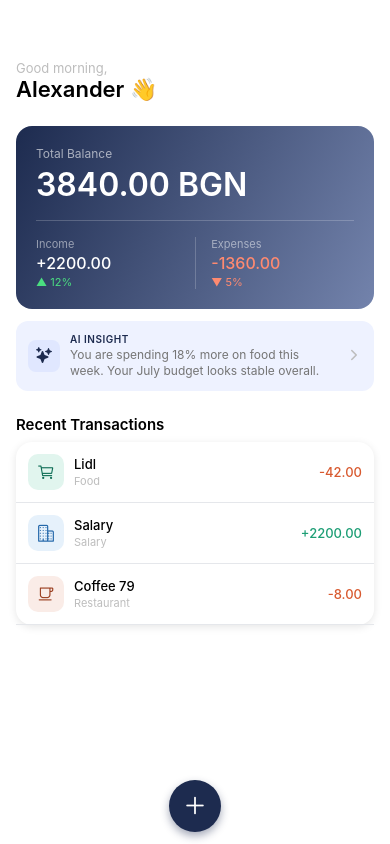
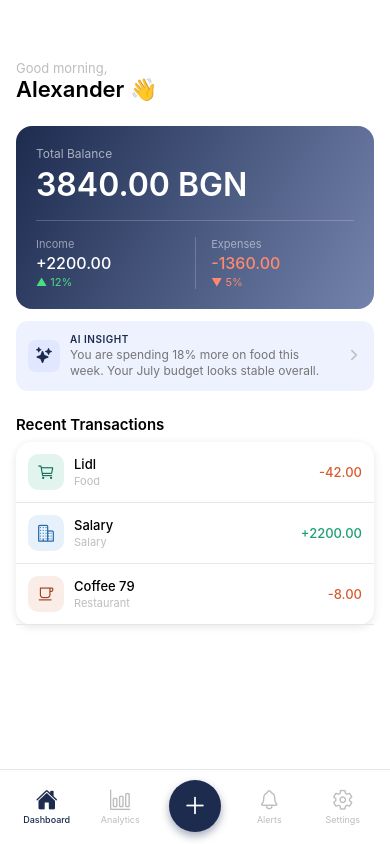
Before and after one commit to presop7/finance-dash-app, a React Native app in the folder mobile/: screen / in a window 390 px wide. Built offline with nearby package versions, Linux system fonts and the light colour scheme.

Commit message:
Refactored the transations modal to one added main screen bottom navigation, added dummy data on the different screens, changed FABButton functionality

```diff
--- a/mobile/App.tsx
+++ b/mobile/App.tsx
@@ -1,33 +1,151 @@
-import { View, StyleSheet } from "react-native";
+import { View, Text, StyleSheet, TouchableOpacity } from "react-native";
 import { useState } from "react";
+import { Ionicons } from "@expo/vector-icons";
+
+// Screens
 import DashboardScreen from "./screens/DashboardScreen";
+import AnalyticsScreen from "./screens/AnalyticsScreen";
+import AlertsScreen from "./screens/AlertsScreen";
+import SettingsScreen from "./screens/SettingsScreen";
+
+// Modals
+import AddTransactionModal from "./screens/modals/AddTransactionModal";
+
+// Components
 import FABButton from "./components/FABButton";
-import AddExpenseModal from "./screens/modals/AddExpenseModal";
+
+// Constants
 import { Colors } from "./constants/colors";
+import AnalysisScreen from "./screens/AnalyticsScreen";
+
+// TypeScript type for tab names
+type TabName = "dashboard" | "analytics" | "alerts" | "settings";
+
+const NAV_ITEMS: {
+  name: TabName;
+  label: string;
+  icon: keyof typeof Ionicons.glyphMap;
+  activeIcon: keyof typeof Ionicons.glyphMap;
+}[] = [
+  {
+    name: "dashboard",
+    label: "Dashboard",
+    icon: "home-outline",
+    activeIcon: "home",
+  },
+  {
+    name: "analytics",
+    label: "Analytics",
+    icon: "bar-chart-outline",
+    activeIcon: "bar-chart",
+  },
+  {
+    name: "alerts",
+    label: "Alerts",
+    icon: "notifications-outline",
+    activeIcon: "notifications",
+  },
+  {
+    name: "settings",
+    label: "Settings",
+    icon: "settings-outline",
+    activeIcon: "settings",
+  },
+];
 
 export default function App() {
-  const [showExpense, setShowExpense] = useState(false);
-  const [showIncome, setShowIncome] = useState(false);
+  const [activeTab, setActiveTab] = useState<TabName>("dashboard");
+  const [showTransaction, setShowTransaction] = useState(false);
+
+  const renderScreen = () => {
+    switch (activeTab) {
+      case "dashboard":
+        return <DashboardScreen />;
+      case "analytics":
+        return <AnalysisScreen />;
+      case "alerts":
+        return <AlertsScreen />;
+      case "settings":
+        return <SettingsScreen />;
+    }
+  };
 
   return (
     <View style={styles.container}>
-      <DashboardScreen />
+      {/* Active Screen */}
+      <View style={styles.screenContainer}>{renderScreen()}</View>
 
       {/* Bottom Navigation */}
       <View style={styles.bottomNav}>
-        <FABButton
-          onAddExpense={() => setShowExpense(true)}
-          onAddIncome={() => setShowIncome(true)}
-        />
+        {/* Left side — Dashboard and Analytics */}
+        <View style={styles.navSide}>
+          {NAV_ITEMS.slice(0, 2).map((item) => (
+            <TouchableOpacity
+              key={item.name}
+              style={styles.navItem}
+              onPress={() => setActiveTab(item.name)}
+              activeOpacity={0.7}
+            >
+              <Ionicons
+                name={activeTab === item.name ? item.activeIcon : item.icon}
+                size={22}
+                color={
+                  activeTab === item.name ? Colors.primary : Colors.textMuted
+                }
+              />
+              <Text
+                style={[
+                  styles.navLabel,
+                  activeTab === item.name && styles.navLabelActive,
+                ]}
+              >
+                {item.label}
+              </Text>
+            </TouchableOpacity>
+          ))}
+        </View>
+
+        {/* Center — FAB Button */}
+        <View style={styles.navCenter}>
+          <FABButton onPress={() => setShowTransaction(true)} />
+        </View>
+
+        {/* Right side — Alerts and Settings */}
+        <View style={styles.navSide}>
+          {NAV_ITEMS.slice(2, 4).map((item) => (
+            <TouchableOpacity
+              key={item.name}
+              style={styles.navItem}
+              onPress={() => setActiveTab(item.name)}
+              activeOpacity={0.7}
+            >
+              <Ionicons
+                name={activeTab === item.name ? item.activeIcon : item.icon}
+                size={22}
+                color={
+                  activeTab === item.name ? Colors.primary : Colors.textMuted
+                }
+              />
+              <Text
+                style={[
+                  styles.navLabel,
+                  activeTab === item.name && styles.navLabelActive,
+                ]}
+              >
+                {item.label}
+              </Text>
+            </TouchableOpacity>
+          ))}
+        </View>
       </View>
 
-      {/* Modals */}
-      <AddExpenseModal
-        visible={showExpense}
-        onClose={() => setShowExpense(false)}
-        onSave={(amount, category, note) => {
-          console.log("Expense saved:", { amount, category, note });
-          setShowExpense(false);
+      {/* Transaction Modal */}
+      <AddTransactionModal
+        visible={showTransaction}
+        onClose={() => setShowTransaction(false)}
+        onSave={(type, amount, category, note) => {
+          console.log("Transaction saved:", { type, amount, category, note });
+          setShowTransaction(false);
         }}
       />
     </View>
@@ -38,13 +156,41 @@ const styles = StyleSheet.create({
   container: {
     flex: 1,
     backgroundColor: Colors.surface,
+  },
+  screenContainer: {
+    flex: 1,
+  },
+  bottomNav: {
+    flexDirection: "row",
+    alignItems: "center",
+    backgroundColor: Colors.surface,
+    borderTopWidth: 0.5,
+    borderTopColor: Colors.border,
+    paddingBottom: 8,
+    paddingTop: 6,
+    paddingHorizontal: 8,
+  },
+  navSide: {
+    flex: 1,
+    flexDirection: "row",
+    justifyContent: "space-around",
+  },
+  navCenter: {
+    width: 80,
     alignItems: "center",
     justifyContent: "center",
   },
-  bottomNav: {
-    backgroundColor: Colors.surface,
-    borderTopWidth: 0,
-    borderTopColor: Colors.border,
-    paddingBottom: 8,
+  navItem: {
+    alignItems: "center",
+    gap: 2,
+    paddingHorizontal: 8,
+  },
+  navLabel: {
+    fontSize: 9,
+    color: Colors.textMuted,
+  },
+  navLabelActive: {
+    color: Colors.primary,
+    fontWeight: "500",
   },
 });
--- a/mobile/app.json
+++ b/mobile/app.json
@@ -25,6 +25,9 @@
     },
     "web": {
       "favicon": "./assets/favicon.png"
-    }
+    },
+    "plugins": [
+      "@react-native-community/datetimepicker"
+    ]
   }
 }
--- a/mobile/components/FABButton.tsx
+++ b/mobile/components/FABButton.tsx
@@ -1,117 +1,36 @@
-import {
-  View,
-  Text,
-  StyleSheet,
-  TouchableOpacity,
-  Animated,
-} from "react-native";
+import { View, StyleSheet, TouchableOpacity } from "react-native";
 import { Ionicons } from "@expo/vector-icons";
-import { useState, useRef } from "react";
+import { forwardRef } from "react";
 import { Colors } from "../constants/colors";
 
 type FABButtonProps = {
-  onAddExpense: () => void;
-  onAddIncome: () => void;
+  onPress: () => void;
 };
 
-export default function FABButton({
-  onAddExpense,
-  onAddIncome,
-}: FABButtonProps) {
-  const [isExpanded, setIsExpanded] = useState(false);
-  const animation = useRef(new Animated.Value(0)).current;
-
-  const toggleExpand = () => {
-    const toValue = isExpanded ? 0 : 1;
-
-    Animated.spring(animation, {
-      toValue,
-      useNativeDriver: true,
-      friction: 6,
-    }).start();
-
-    setIsExpanded(!isExpanded);
+export type FABButtonRef = {
+  close: () => void;
 };
 
-  // Rotation animation for the + icon
-  const rotation = animation.interpolate({
-    inputRange: [0, 1],
-    outputRange: ["0deg", "45deg"],
-  });
-
-  // Slide and fade for income button
-  const incomeStyle = {
-    opacity: animation,
-    transform: [
-      {
-        translateX: animation.interpolate({
-          inputRange: [0, 1],
-          outputRange: [0, -70],
-        }),
-      },
-    ],
-  };
-
-  // Slide and fade for expense button
-  const expenseStyle = {
-    opacity: animation,
-    transform: [
-      {
-        translateX: animation.interpolate({
-          inputRange: [0, 1],
-          outputRange: [0, 70],
-        }),
-      },
-    ],
-  };
-
+const FABButton = forwardRef<FABButtonRef, FABButtonProps>(
+  ({ onPress }, ref) => {
     return (
       <View style={styles.container}>
-      {/* Income Button */}
-      <Animated.View style={[styles.sideButton, incomeStyle]}>
-        <TouchableOpacity
-          style={[styles.sideButtonInner, { backgroundColor: Colors.income }]}
-          onPress={() => {
-            toggleExpand();
-            onAddIncome();
-          }}
-        >
-          <Ionicons name="arrow-up" size={18} color="#fff" />
-        </TouchableOpacity>
-        <Text style={styles.sideLabel}>Income</Text>
-      </Animated.View>
-
-      {/* Main FAB Button */}
         <TouchableOpacity
           style={styles.fab}
-        onPress={toggleExpand}
+          onPress={onPress}
           activeOpacity={0.9}
         >
-        <Animated.View style={{ transform: [{ rotate: rotation }] }}>
           <Ionicons name="add" size={28} color="#fff" />
-        </Animated.View>
         </TouchableOpacity>
-
-      {/* Expense Button */}
-      <Animated.View style={[styles.sideButton, expenseStyle]}>
-        <TouchableOpacity
-          style={[styles.sideButtonInner, { backgroundColor: Colors.expense }]}
-          onPress={() => {
-            toggleExpand();
-            onAddExpense();
-          }}
-        >
-          <Ionicons name="arrow-down" size={18} color="#fff" />
-        </TouchableOpacity>
-        <Text style={styles.sideLabel}>Expense</Text>
-      </Animated.View>
       </View>
     );
-}
+  },
+);
+
+export default FABButton;
 
 const styles = StyleSheet.create({
   container: {
-    flexDirection: "row",
     alignItems: "center",
     justifyContent: "center",
     height: 60,
@@ -123,33 +42,11 @@ const styles = StyleSheet.create({
     backgroundColor: Colors.primary,
     justifyContent: "center",
     alignItems: "center",
-    zIndex: 1,
+    zIndex: 1002,
+    elevation: 1002,
     shadowColor: Colors.primary,
     shadowOffset: { width: 0, height: 4 },
     shadowOpacity: 0.4,
     shadowRadius: 8,
-    elevation: 8,
-  },
-  sideButton: {
-    position: "absolute",
-    alignItems: "center",
-    gap: 4,
-  },
-  sideButtonInner: {
-    width: 42,
-    height: 42,
-    borderRadius: 21,
-    justifyContent: "center",
-    alignItems: "center",
-    shadowColor: "#000",
-    shadowOffset: { width: 0, height: 2 },
-    shadowOpacity: 0.2,
-    shadowRadius: 4,
-    elevation: 4,
-  },
-  sideLabel: {
-    fontSize: 9,
-    color: Colors.textMuted,
-    fontWeight: "500",
   },
 });
--- a/mobile/package.json
+++ b/mobile/package.json
@@ -10,6 +10,7 @@
   },
   "dependencies": {
     "@expo/vector-icons": "^15.0.3",
+    "@react-native-community/datetimepicker": "8.4.4",
     "expo": "~54.0.34",
     "expo-linear-gradient": "~15.0.8",
     "expo-status-bar": "~3.0.9",
--- a/mobile/screens/AlertsScreen.tsx
+++ b/mobile/screens/AlertsScreen.tsx
@@ -0,0 +1,23 @@
+import { View, Text, StyleSheet } from "react-native";
+import { Colors } from "../constants/colors";
+
+export default function AlertsScreen() {
+  return (
+    <View style={styles.container}>
+      <Text style={styles.text}>Alerts — Coming Soon</Text>
+    </View>
+  );
+}
+
+const styles = StyleSheet.create({
+  container: {
+    flex: 1,
+    backgroundColor: Colors.surface,
+    justifyContent: "center",
+    alignItems: "center",
+  },
+  text: {
+    fontSize: 16,
+    color: Colors.textMuted,
+  },
+});
--- a/mobile/screens/AnalyticsScreen.tsx
+++ b/mobile/screens/AnalyticsScreen.tsx
@@ -0,0 +1,23 @@
+import { View, Text, StyleSheet } from "react-native";
+import { Colors } from "../constants/colors";
+
+export default function AnalysisScreen() {
+  return (
+    <View style={styles.container}>
+      <Text style={styles.text}>Analytics — Coming Soon</Text>
+    </View>
+  );
+}
+
+const styles = StyleSheet.create({
+  container: {
+    flex: 1,
+    backgroundColor: Colors.surface,
+    justifyContent: "center",
+    alignItems: "center",
+  },
+  text: {
+    fontSize: 16,
+    color: Colors.textMuted,
+  },
+});
--- a/mobile/screens/SettingsScreen.tsx
+++ b/mobile/screens/SettingsScreen.tsx
@@ -0,0 +1,23 @@
+import { View, Text, StyleSheet } from "react-native";
+import { Colors } from "../constants/colors";
+
+export default function SettingsScreen() {
+  return (
+    <View style={styles.container}>
+      <Text style={styles.text}>Settings — Coming Soon</Text>
+    </View>
+  );
+}
+
+const styles = StyleSheet.create({
+  container: {
+    flex: 1,
+    backgroundColor: Colors.surface,
+    justifyContent: "center",
+    alignItems: "center",
+  },
+  text: {
+    fontSize: 16,
+    color: Colors.textMuted,
+  },
+});
--- a/mobile/screens/modals/AddExpenseModal.tsx
+++ b/mobile/screens/modals/AddTransactionModal.tsx
@@ -10,39 +10,62 @@ import {
 import { useState } from "react";
 import { Ionicons } from "@expo/vector-icons";
 import { Colors } from "../../constants/colors";
-import { EXPENSE_CATEGORIES } from "../../constants/categories";
+import {
+  EXPENSE_CATEGORIES,
+  INCOME_CATEGORIES,
+} from "../../constants/categories";
 import CategoryPicker from "../../components/CategoryPicker";
 
-type AddExpenseModalProps = {
+type TransactionType = "expense" | "income";
+
+type AddTransactionModalProps = {
   visible: boolean;
   onClose: () => void;
-  onSave: (amount: number, category: string, note: string) => void;
+  onSave: (
+    type: TransactionType,
+    amount: number,
+    category: string,
+    note: string,
+  ) => void;
 };
 
-export default function AddExpenseModal({
+export default function AddTransactionModal({
   visible,
   onClose,
   onSave,
-}: AddExpenseModalProps) {
+}: AddTransactionModalProps) {
+  const [type, setType] = useState<TransactionType>("expense");
   const [amount, setAmount] = useState("");
   const [selectedCategory, setSelectedCategory] = useState("food");
   const [note, setNote] = useState("");
 
-  const handleSave = () => {
-    // Validate amount
-    const parsedAmount = parseFloat(amount);
-    if (isNaN(parsedAmount) || parsedAmount <= 0) return;
+  const isExpense = type === "expense";
 
-    onSave(parsedAmount, selectedCategory, note);
-
-    // Reset form
+  // Reset form on close
+  const handleClose = () => {
+    setType("expense");
     setAmount("");
     setSelectedCategory("food");
     setNote("");
     onClose();
   };
 
-  // Numpad key press handler
+  // Switch between expense and income
+  const handleTypeSwitch = (newType: TransactionType) => {
+    setType(newType);
+    // Reset category when switching type
+    setSelectedCategory(newType === "expense" ? "food" : "salary");
+  };
+
+  // Save transaction
+  const handleSave = () => {
+    const parsedAmount = parseFloat(amount);
+    if (isNaN(parsedAmount) || parsedAmount <= 0) return;
+    onSave(type, parsedAmount, selectedCategory, note);
+    handleClose();
+  };
+
+  // Numpad handler
   const handleNumpadPress = (key: string) => {
     if (key === "delete") {
       setAmount((prev) => prev.slice(0, -1));
@@ -68,18 +91,21 @@ export default function AddExpenseModal({
     "delete",
   ];
 
+  const activeColor = isExpense ? Colors.expense : Colors.income;
+  const categories = isExpense ? EXPENSE_CATEGORIES : INCOME_CATEGORIES;
+
   return (
     <Modal
       visible={visible}
       animationType="slide"
       transparent={true}
-      onRequestClose={onClose}
+      onRequestClose={handleClose}
     >
       {/* Dark background overlay */}
       <TouchableOpacity
         style={styles.overlay}
         activeOpacity={1}
-        onPress={onClose}
+        onPress={handleClose}
       />
 
       {/* Bottom Sheet */}
@@ -89,26 +115,70 @@ export default function AddExpenseModal({
 
         {/* Header */}
         <View style={styles.header}>
-          <Text style={styles.title}>New Expense</Text>
-          <TouchableOpacity onPress={onClose} style={styles.closeBtn}>
+          <Text style={styles.title}>New Transaction</Text>
+          <TouchableOpacity onPress={handleClose} style={styles.closeBtn}>
             <Ionicons name="close" size={20} color={Colors.textMuted} />
           </TouchableOpacity>
         </View>
 
         {/* Type Toggle */}
         <View style={styles.typeToggle}>
-          <View style={[styles.toggleOption, styles.activeExpense]}>
-            <Text style={styles.toggleActiveText}>Expense</Text>
-          </View>
-          <View style={styles.toggleOption}>
-            <Text style={styles.toggleInactiveText}>Income</Text>
-          </View>
+          <TouchableOpacity
+            style={[
+              styles.toggleOption,
+              isExpense && styles.toggleActive,
+              isExpense && { backgroundColor: Colors.expense },
+            ]}
+            onPress={() => handleTypeSwitch("expense")}
+          >
+            <Ionicons
+              name="arrow-up-circle-outline"
+              size={16}
+              color={isExpense ? "#fff" : Colors.textMuted}
+            />
+            <Text
+              style={[
+                styles.toggleText,
+                isExpense ? styles.toggleActiveText : styles.toggleInactiveText,
+              ]}
+            >
+              Expense
+            </Text>
+          </TouchableOpacity>
+
+          <TouchableOpacity
+            style={[
+              styles.toggleOption,
+              !isExpense && styles.toggleActive,
+              !isExpense && { backgroundColor: Colors.income },
+            ]}
+            onPress={() => handleTypeSwitch("income")}
+          >
+            <Ionicons
+              name="arrow-down-circle-outline"
+              size={16}
+              color={!isExpense ? "#fff" : Colors.textMuted}
+            />
+            <Text
+              style={[
+                styles.toggleText,
+                !isExpense
+                  ? styles.toggleActiveText
+                  : styles.toggleInactiveText,
+              ]}
+            >
+              Income
+            </Text>
+          </TouchableOpacity>
         </View>
 
         {/* Amount Display */}
         <View style={styles.amountContainer}>
           <Text style={styles.amountLabel}>Amount</Text>
-          <Text style={styles.amountValue}>-{amount || "0.00"} BGN</Text>
+          <Text style={[styles.amountValue, { color: activeColor }]}>
+            {isExpense ? "-" : "+"}
+            {amount || "0.00"} BGN
+          </Text>
         </View>
 
         {/* Numpad */}
@@ -133,10 +203,12 @@ export default function AddExpenseModal({
           ))}
         </View>
 
+        {/* Category Label */}
+        <Text style={styles.sectionLabel}>Category</Text>
+
         {/* Category Picker */}
-        <Text style={styles.sectionLabel}>Category</Text>
         <CategoryPicker
-          categories={EXPENSE_CATEGORIES}
+          categories={categories}
           selected={selectedCategory}
           onSelect={setSelectedCategory}
         />
@@ -155,11 +227,17 @@ export default function AddExpenseModal({
 
         {/* Save Button */}
         <TouchableOpacity
-          style={[styles.saveBtn, !amount && styles.saveBtnDisabled]}
+          style={[
+            styles.saveBtn,
+            { backgroundColor: activeColor },
+            !amount && styles.saveBtnDisabled,
+          ]}
           onPress={handleSave}
           disabled={!amount}
         >
-          <Text style={styles.saveBtnText}>Save Expense</Text>
+          <Text style={styles.saveBtnText}>
+            Save {isExpense ? "Expense" : "Income"}
+          </Text>
         </TouchableOpacity>
       </View>
     </Modal>
@@ -217,20 +295,23 @@ const styles = StyleSheet.create({
   },
   toggleOption: {
     flex: 1,
-    paddingVertical: 8,
+    flexDirection: "row",
+    paddingVertical: 10,
     alignItems: "center",
+    justifyContent: "center",
+    gap: 6,
   },
-  activeExpense: {
-    backgroundColor: Colors.expense,
+  toggleActive: {
+    borderRadius: 8,
+  },
+  toggleText: {
+    fontSize: 13,
+    fontWeight: "500",
   },
   toggleActiveText: {
-    fontSize: 13,
-    fontWeight: "500",
     color: "#fff",
   },
   toggleInactiveText: {
-    fontSize: 13,
-    fontWeight: "500",
     color: Colors.textMuted,
   },
   amountContainer: {
@@ -245,7 +326,6 @@ const styles = StyleSheet.create({
   amountValue: {
     fontSize: 36,
     fontWeight: "500",
-    color: Colors.expense,
   },
   numpad: {
     flexDirection: "row",
@@ -259,7 +339,7 @@ const styles = StyleSheet.create({
   },
   numpadKey: {
     width: "33.2%",
-    paddingVertical: 20,
+    paddingVertical: 12,
     alignItems: "center",
     justifyContent: "center",
     backgroundColor: Colors.surface,
@@ -299,7 +379,6 @@ const styles = StyleSheet.create({
     margin: 16,
     padding: 14,
     borderRadius: 12,
-    backgroundColor: Colors.expense,
     alignItems: "center",
   },
   saveBtnDisabled: {
```
Also changed, not shown: mobile/screens/modals/AddIncomeModal.tsx (deleted), 1 other file (tests, documents, lock files or other folders). Lines whose indentation alone changed are shown as unchanged.
